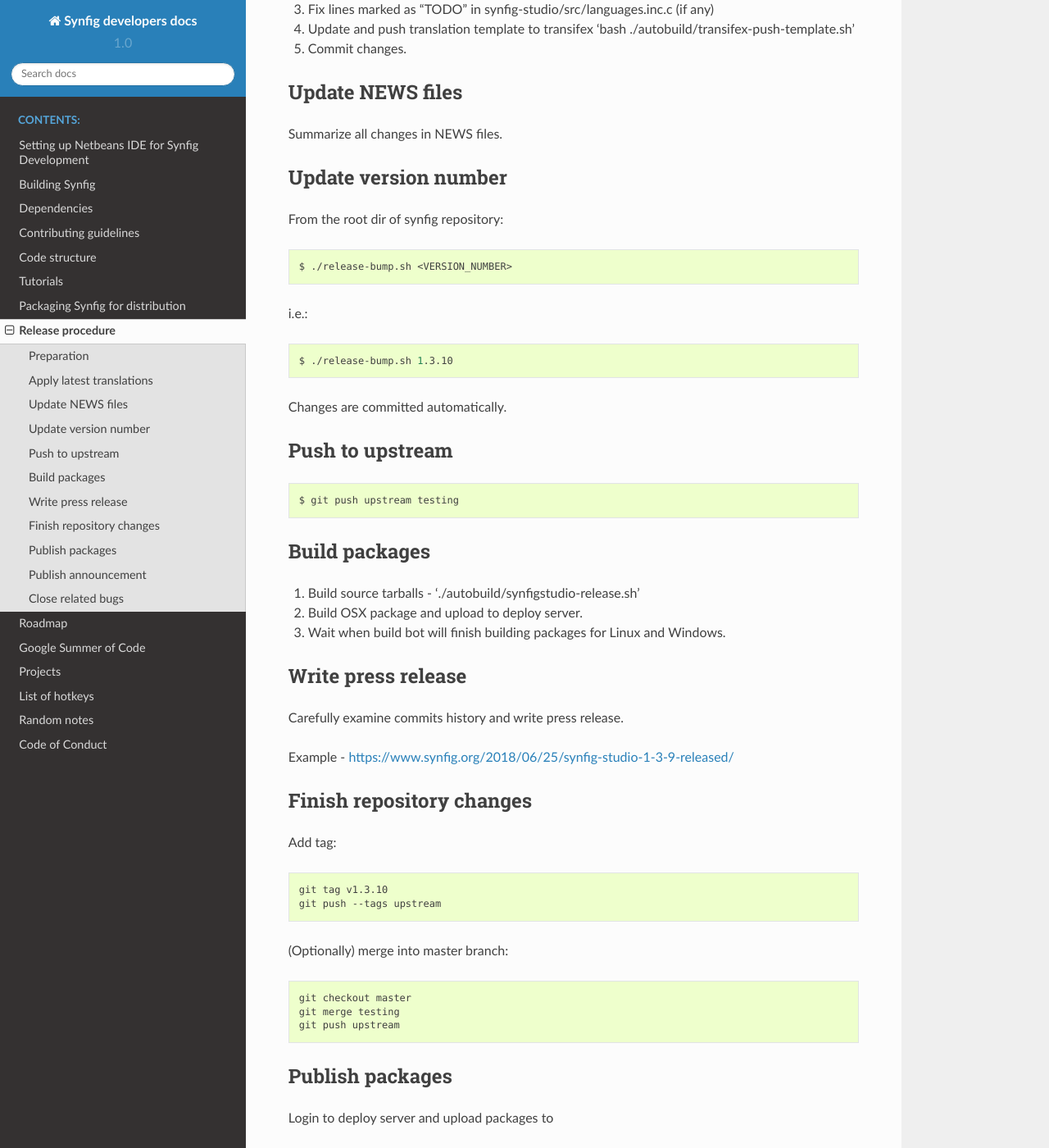
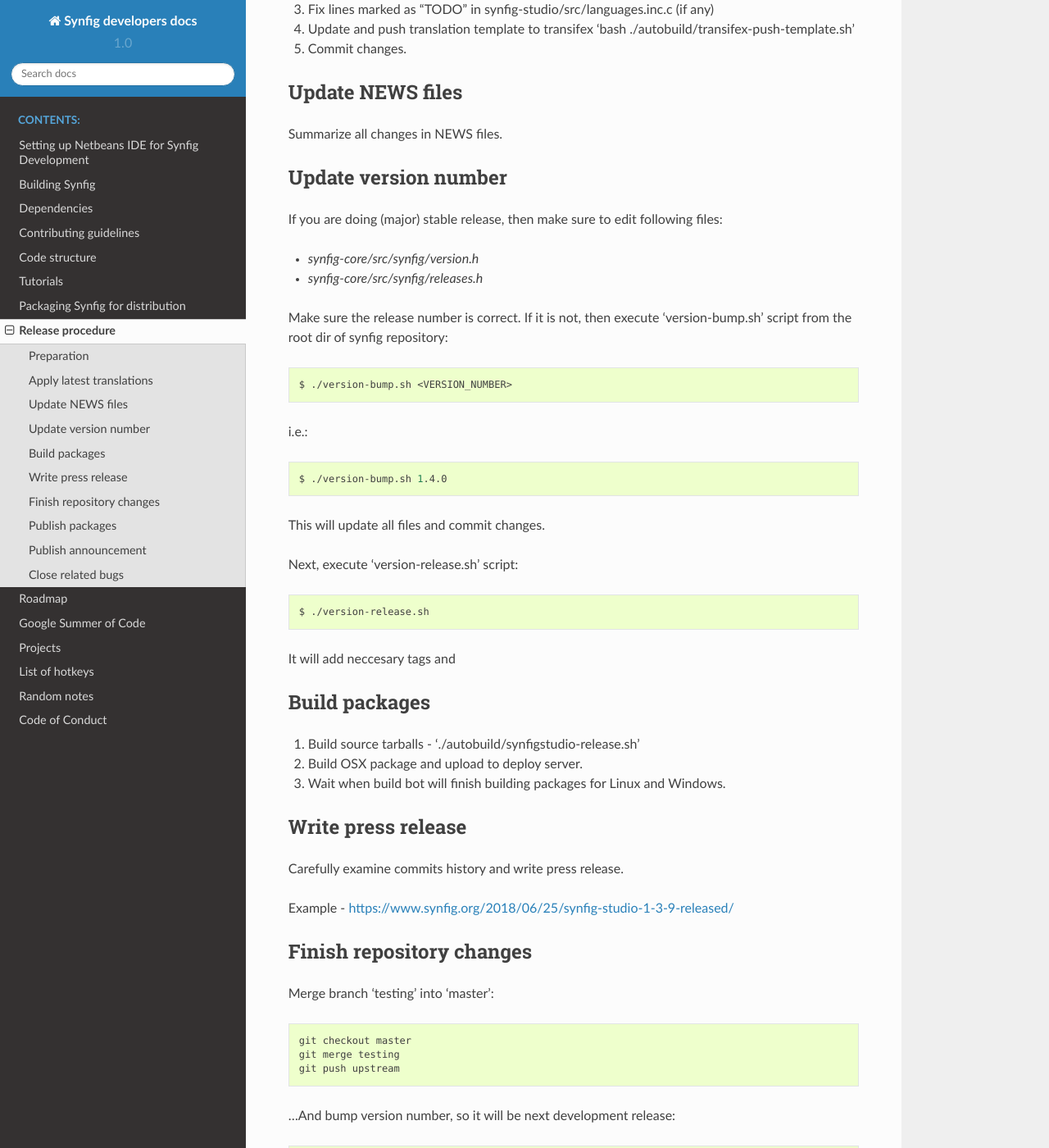
Before and after one commit to synfig/synfig-docs-dev, a Sphinx documentation site: the page built from docs/common/release.rst, in a window 1280 px wide and 1400 px high, scrolled down 488 px. Shown: the whole window at 82% size. Built offline with Sphinx 7.4.7 and the Read the Docs theme 2.0.0, drawn with Linux system fonts in a browser that asks for light colours; some of the changed text lies outside the part shown.

Commit message:
Update release procedure instructions

```diff
--- a/docs/common/release.rst
+++ b/docs/common/release.rst
@@ -25,26 +25,32 @@
 Update version number
 ~~~~~~~~~~~~~~~~~~~~~
 
-From the root dir of synfig repository:
+If you are doing (major) stable release, then make sure to edit following files:
+
+* `synfig-core/src/synfig/version.h`
+* `synfig-core/src/synfig/releases.h`
+
+Make sure the release number is correct. If it is not, then execute 'version-bump.sh' script from the root dir of synfig repository:
 
 .. code:: bash
 
-    $ ./release-bump.sh <VERSION_NUMBER>
+    $ ./version-bump.sh <VERSION_NUMBER>
 
 i.e.:
 
 .. code:: bash
 
-    $ ./release-bump.sh 1.3.10
+    $ ./version-bump.sh 1.4.0
 
-Changes are committed automatically.
+This will update all files and commit changes.
 
-Push to upstream
-~~~~~~~~~~~~~~~~
+Next, execute 'version-release.sh' script:
 
 .. code:: bash
 
-    $ git push upstream testing
+    $ ./version-release.sh
+
+It will add neccesary tags and
 
 
 Build packages
@@ -64,14 +70,7 @@
 Finish repository changes
 ~~~~~~~~~~~~~~~~~~~~~~~~~
 
-Add tag:
-
-.. code:: bash
-
-    git tag v1.3.10
-    git push --tags upstream
-
-(Optionally) merge into master branch:
+Merge branch 'testing' into 'master':
 
 .. code:: bash
 
@@ -79,7 +78,11 @@
     git merge testing
     git push upstream
 
+...And bump version number, so it will be next development release:
 
+.. code:: bash
+
+    $ ./version-bump.sh 1.5.0
 
 Publish packages
 ~~~~~~~~~~~~~~~~~
```
